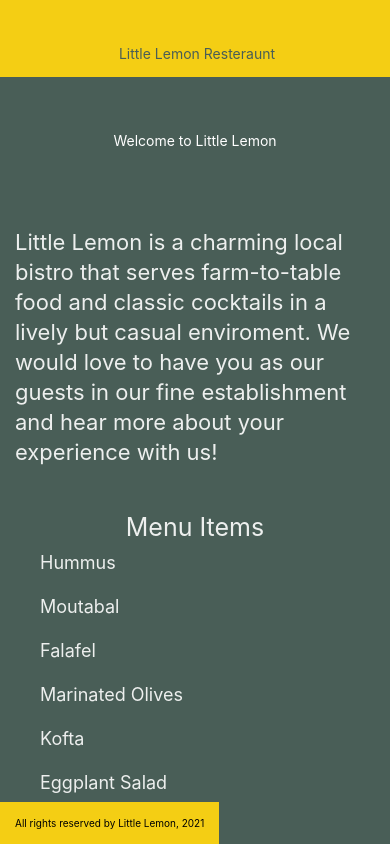
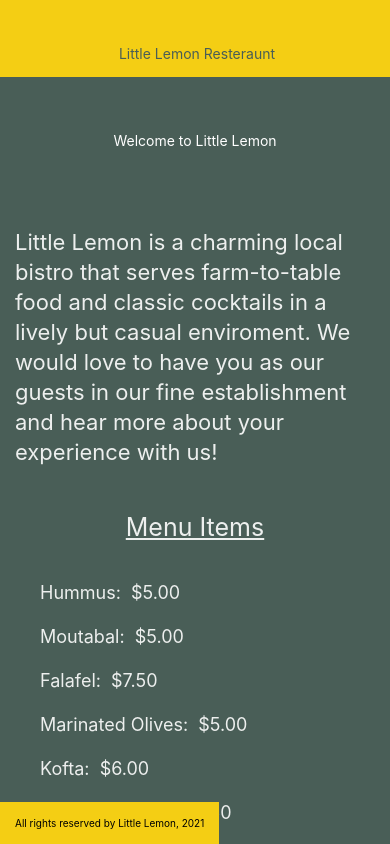
Before and after one commit to lougoncharenko/little-lemon-app, a React Native app: screen / in a window 390 px wide. Built offline with nearby package versions, Linux system fonts and the light colour scheme.

Commit message:
displayed menu prices

```diff
--- a/components/MenuItems.js
+++ b/components/MenuItems.js
@@ -7,22 +7,22 @@ const menuItemsToDisplay = [
     { name: 'Moutabal', price: '$5.00', id: '2B' },
     { name: 'Falafel', price: '$7.50', id: '3C' },
     { name: 'Marinated Olives', price: '$5.00', id: '4D' },
-    { name: 'Kofta', price: '$5.00', id: '5E' },
-    { name: 'Eggplant Salad', price: '$8.50', id: '6F' },
-    { name: 'Lentil Burger', price: '$10.00', id: '7G' },
-    { name: 'Smoked Salmon', price: '$14.00', id: '8H' },
-    { name: 'Kofta Burger', price: '$11.00', id: '9I' },
+    { name: 'Kofta', price: '$6.00', id: '5E' },
+    { name: 'Eggplant Salad', price: '$9.50', id: '6F' },
+    { name: 'Lentil Burger', price: '$12.50', id: '7G' },
+    { name: 'Smoked Salmon', price: '$18.00', id: '8H' },
+    { name: 'Kofta Burger', price: '$12.50', id: '9I' },
     { name: 'Turkish Kebab', price: '$15.50', id: '10J' },
-    { name: 'Fries', price: '$6.00', id: '11K' },
+    { name: 'Fries', price: '$8.00', id: '11K' },
     { name: 'Buttered Rice', price: '$4.50', id: '12L' },
     { name: 'Bread Sticks', price: '$5.50', id: '13M' },
     { name: 'Pita Pocket', price: '$3.00', id: '14N' },
     { name: 'Lentil Soup', price: '$6.75', id: '15O' },
-    { name: 'Greek Salad', price: '$8.00', id: '16Q' },
+    { name: 'Greek Salad', price: '$8.50', id: '16Q' },
     { name: 'Rice Pilaf', price: '$7.00', id: '17R' },
     { name: 'Baklava', price: '$5.00', id: '18S' },
     { name: 'Tartufo', price: '$5.00', id: '19T' },
-    { name: 'Tiramisu', price: '$7.00', id: '20U' },
+    { name: 'Tiramisu', price: '$6.00', id: '20U' },
     { name: 'Panna Cotta', price: '$5.00', id: '21V' },
   ];
 
@@ -33,28 +33,8 @@ export default function MenuItems() {
             <Text style={styles.menuText}>Menu Items</Text>
         </View>
         <FlatList
-          data={[
-            {key: 'Hummus'},
-            {key: 'Moutabal'},
-            {key: 'Falafel'},
-            {key: 'Marinated Olives'},
-            {key: 'Kofta'},
-            {key: 'Eggplant Salad'},
-            {key: 'Lentil Burger'},
-            {key: 'Smoked Salmon'},
-            {key: 'Kofta Burger'},
-            {key: 'Turkish Kebab'},
-            {key: 'Buttered Rice'},
-            {key: 'Breadsticks'},
-            {key: 'Gyro'},
-            {key: 'Lentil Soup'},
-            {key: 'Greek Salad'},
-            {key: 'Baklava'},
-            {key: 'Rice Pilaf'},
-            {key: 'Tiramisu'},
-            {key: 'Panna Cotta'},
-          ]}
-          renderItem={({item}) => <Text style={styles.menuItem}>{item.key}</Text>}
+          data={menuItemsToDisplay}
+          renderItem={({item}) => <Text style={styles.menuItem}>{item.name}:  {item.price} </Text>}
         />
       </View>
     );
@@ -66,13 +46,14 @@ const styles = StyleSheet.create({
       paddingTop: 22,
     },
     menuHeader: {
+        paddingBottom: 30,
     },
     menuText: {
      textAlign: 'center',
      fontSize: 25,
      paddingHorizontal: 20,
      color: '#EDEFEE',
-
+     textDecorationLine: 'underline',
     },
     menuItem: {
       padding: 10,
@@ -81,5 +62,6 @@ const styles = StyleSheet.create({
       color: '#EDEFEE',
       paddingLeft: 40,
       paddingHorizontal: 15,
+      display: 'flex'
     },
   });
```
